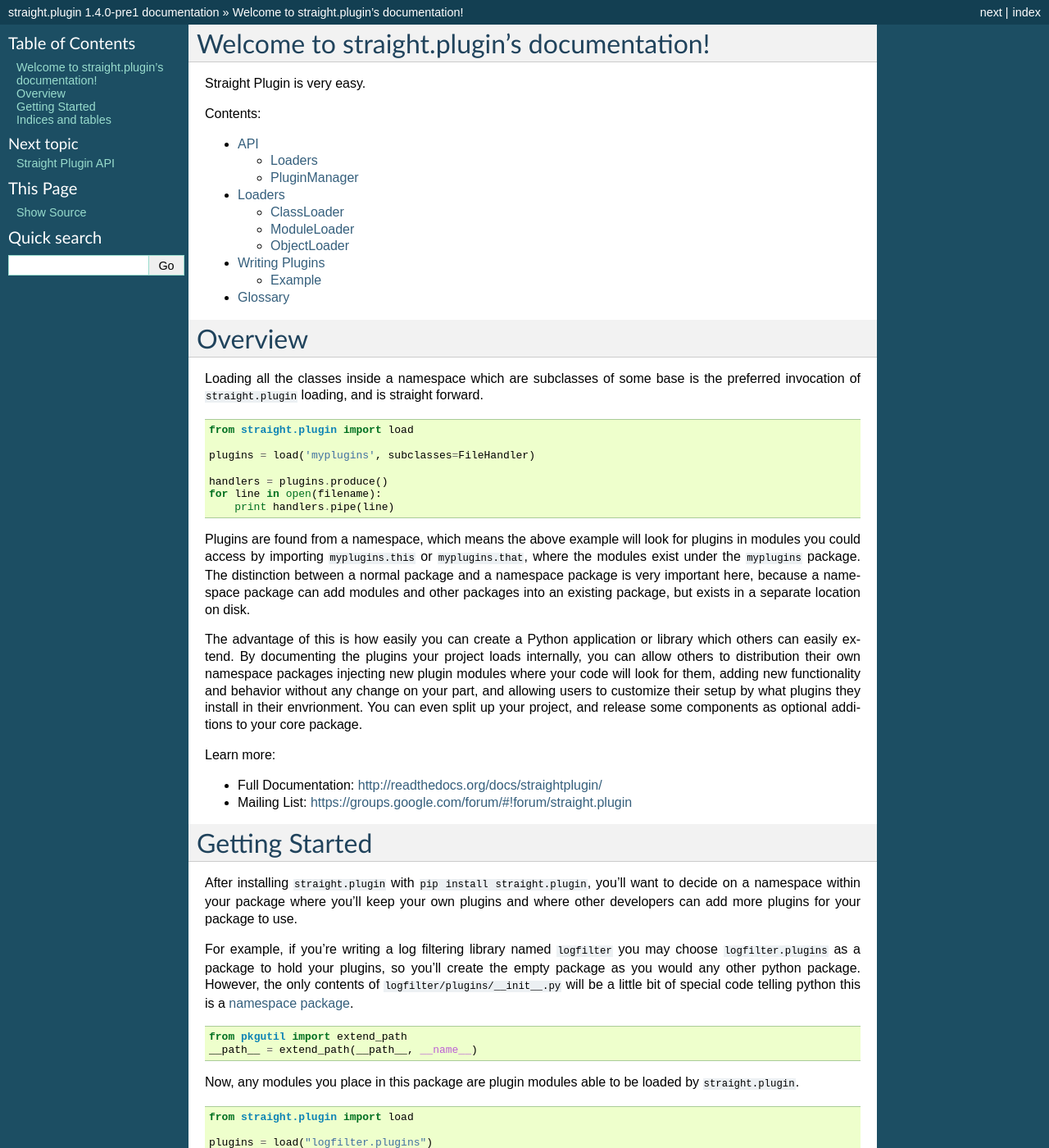
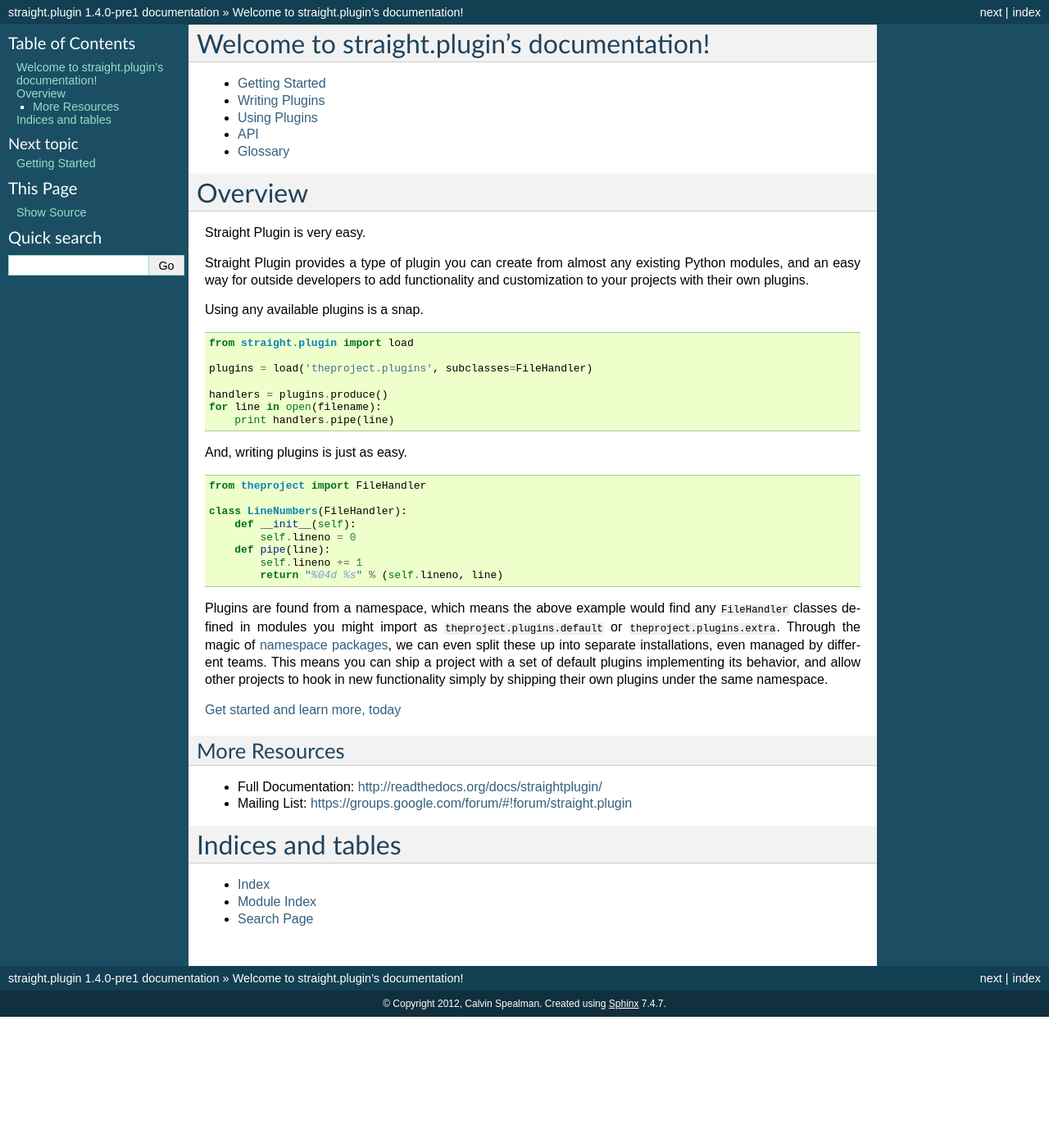
Before and after one commit to ironfroggy/straight.plugin, a Sphinx documentation site: the page built from docs/index.rst, in a window 1280 px wide and 1400 px high. Shown: the whole window at 82% size. Built offline with Sphinx 7.4.7, drawn with Linux system fonts in a browser that asks for light colours.

Commit message:
Wrote a new getting started guide and reworked a lot of the documentation to be both more clear and more complete.

```diff
--- a/docs/api.rst
+++ b/docs/api.rst
@@ -10,6 +10,8 @@
 .. autoclass:: straight.plugin.loaders.ObjectLoader
 .. autoclass:: straight.plugin.loaders.ClassLoader
 
+.. _api-plugin-manager:
+
 PluginManager
 #############
 
--- a/docs/index.rst
+++ b/docs/index.rst
@@ -6,90 +6,71 @@
 Welcome to straight.plugin's documentation!
 ===========================================
 
-Straight Plugin is very easy.
+.. toctree::
+   :maxdepth: 1
 
-
-Contents:
-
-.. toctree::
-   :maxdepth: 2
-
+   Getting Started <getting-started>
+   Writing Plugins <write-plugin>
+   Using Plugins <loaders>
    API <api>
-   Loaders <loaders>
-   Writing Plugins <write-plugin>
    Glossary <glossary>
 
 
 Overview
 ========
 
+Straight Plugin is very easy.
 
-Loading all the classes inside a namespace which are subclasses of some
-base is the preferred invocation of ``straight.plugin`` loading, and is
-straight forward.
+Straight Plugin provides a type of plugin you can create
+from almost any existing Python modules, and an easy way for outside developers
+to add functionality and customization to your projects with their own
+plugins.
+
+Using any available plugins is a snap.
 
 ::
 
     from straight.plugin import load
 
-    plugins = load('myplugins', subclasses=FileHandler)
+    plugins = load('theproject.plugins', subclasses=FileHandler)
 
     handlers = plugins.produce()
     for line in open(filename):
         print handlers.pipe(line)
 
-Plugins are found from a :term:`namespace`, which means the above example
-will look for plugins in modules you could access by importing ``myplugins.this``
-or ``myplugins.that``, where the modules exist under the ``myplugins``
-package. The distinction between a normal package and a namespace package
-is very important here, because a namespace package can add modules and
-other packages into an existing package, but exists in a separate location
-on disk.
 
-The advantage of this is how easily you can create a Python application or
-library which others can easily extend. By documenting the plugins your
-project loads internally, you can allow others to distribution their own
-namespace packages injecting new plugin modules where your code will look
-for them, adding new functionality and behavior without any change on your
-part, and allowing users to customize their setup by what plugins they
-install in their envrionment. You can even split up your project, and
-release some components as optional additions to your core package.
+And, writing plugins is just as easy.
+
+::
+
+    from theproject import FileHandler
+
+    class LineNumbers(FileHandler):
+        def __init__(self):
+            self.lineno = 0
+        def pipe(line):
+            self.lineno += 1
+            return "%04d %s" % (self.lineno, line)
 
 
-Learn more:
+Plugins are found from a :term:`namespace`, which means the above example
+would find any ``FileHandler`` classes defined in modules you might import
+as ``theproject.plugins.default`` or ``theproject.plugins.extra``. Through
+the magic of :term:`namespace packages <namespace package>`, we can even
+split these up into separate installations, even managed by different teams.
+This means you can ship a project with a set of default plugins implementing
+its behavior, and allow other projects to hook in new functionality simply
+by shipping their own plugins under the same :term:`namespace`.
+
+:doc:`Get started and learn more, today <getting-started>`
+
+
+More Resources
+##############
 
 * Full Documentation: http://readthedocs.org/docs/straightplugin/
 
 * Mailing List: https://groups.google.com/forum/#!forum/straight.plugin
-
-Getting Started
-===============
-
-After installing ``straight.plugin`` with ``pip install straight.plugin``,
-you'll want to decide on a :term:`namespace` within your package where you'll
-keep your own plugins and where other developers can add more plugins for
-your package to use.
-
-For example, if you're writing a log filtering library named ``logfilter`` you may
-choose ``logfilter.plugins`` as a package to hold your plugins, so you'll create
-the empty package as you would any other python package. However, the only
-contents of ``logfilter/plugins/__init__.py`` will be a little bit of special
-code telling python this is a :term:`namespace package`.
-
-::
-
-    from pkgutil import extend_path
-    __path__ = extend_path(__path__, __name__)
-
-
-Now, any modules you place in this package are plugin modules able to be loaded
-by ``straight.plugin``.
-
-::
-
-    from straight.plugin import load
-
-    plugins = load("logfilter.plugins")
 
 
 Indices and tables
```
Also changed, not shown: docs/getting-started.rst (added, +117 -0 lines), docs/write-plugin.rst (+25 -0 lines), 1 other file.
